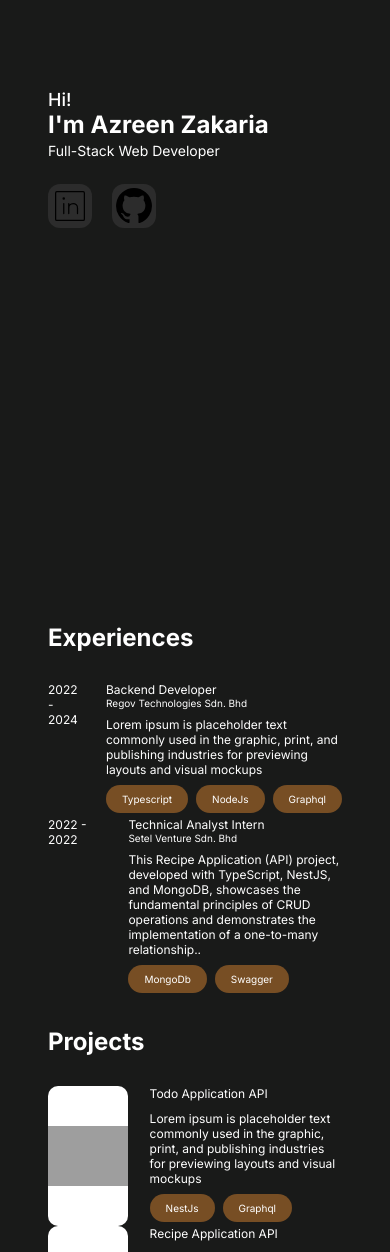
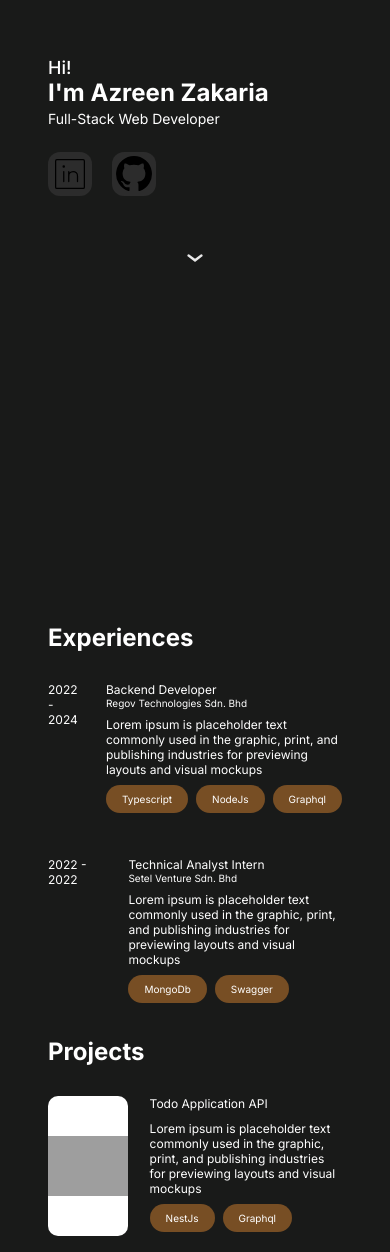
Before and after one commit to azreenzakaria/az-portfolio, a React (Create React App) app: page / in a window 390 px wide. Shown: the part 251-1503 px from the top of the page. Built offline with nearby package versions, Linux system fonts and the light colour scheme; grey boxes are pictures that could not be loaded.

Commit message:
Solve issues

```diff
--- a/package.json
+++ b/package.json
@@ -11,6 +11,7 @@
     "@types/react": "^18.3.11",
     "@types/react-dom": "^18.3.1",
     "@typescript-eslint/parser": "^5.62.0",
+    "lottie-react": "^2.4.0",
     "react": "^18.3.1",
     "react-dom": "^18.3.1",
     "react-router-dom": "^7.0.2",
--- a/src/app/styles/base.scss
+++ b/src/app/styles/base.scss
@@ -5,5 +5,4 @@ body {
   max-width: 100%;
   margin: 0;
   min-height: 100vh;
-  display: flex;
 }
--- a/src/pages/home-page.tsx
+++ b/src/pages/home-page.tsx
@@ -1,12 +1,19 @@
 import IconCard from "../shared/components/card/icon-card";
 import Tab from "../shared/components/tab/tab";
 import UseDeviceDetection from "../shared/hooks/use-device-type";
+import Lottie from "lottie-react";
+import animationData from "../assets/animation/scroll-down.json";
 
 const HomePage = () => {
   const deviceType = UseDeviceDetection();
-  const desktop = deviceType === "Desktop";
-  console.log("desktop");
-
+  const showTab = deviceType === "Desktop";
+  const scrollDown =
+    deviceType === "Mobile" ? (
+      <Lottie
+        animationData={animationData}
+        style={{ width: "4rem", height: "4rem" }}
+      />
+    ) : null;
   return (
     <div className="home-page">
       <div className="box">
@@ -15,10 +22,11 @@ const HomePage = () => {
           <div className="name">I'm Azreen Zakaria</div>
           <div className="position">Full-Stack Web Developer</div>
           <IconCard></IconCard>
+          {scrollDown}
         </div>
       </div>
       <div className="box">
-        <Tab showTab={desktop} />
+        <Tab showTab={showTab} />
       </div>
     </div>
   );
--- a/src/pages/styles/_home-page.scss
+++ b/src/pages/styles/_home-page.scss
@@ -1,5 +1,4 @@
 .home-page {
-  width: 100vw;
   display: flex;
   flex-direction: row;
   color: $secondary-white;
@@ -28,6 +27,13 @@
       }
       div {
         width: 100%;
+      }
+    }
+    .tab {
+      .tab-content {
+        display: flex;
+        align-items: center;
+        justify-content: center;
       }
     }
   }
--- a/src/shared/components/card/config/exp-config.ts
+++ b/src/shared/components/card/config/exp-config.ts
@@ -3,6 +3,7 @@ export const experiencesItem = [
     year: "2022 - 2024",
     position: "Backend Developer",
     company: "Regov Technologies Sdn. Bhd",
+    url: "https://www.regovtech.com/",
     description:
       "Lorem ipsum is placeholder text commonly used in the graphic, print, and publishing industries for previewing layouts and visual mockups",
     skills: ["Typescript", "NodeJs", "Graphql"],
@@ -11,10 +12,9 @@ export const experiencesItem = [
     year: "2022 - 2022",
     position: "Technical Analyst Intern",
     company: "Setel Venture Sdn. Bhd",
+    url: "https://www.setel.com/",
     description:
-      "This Recipe Application (API) project, developed with TypeScript, NestJS, and MongoDB, showcases the fundamental principles of CRUD operations and demonstrates the implementation of a one-to-many relationship..",
+      "Lorem ipsum is placeholder text commonly used in the graphic, print, and publishing industries for previewing layouts and visual mockups",
     skills: ["MongoDb", "Swagger"],
   },
 ];
-
-// This Recipe Application (API) project, developed with TypeScript, NestJS, and MongoDB, showcases the fundamental principles of CRUD operations and demonstrates the implementation of a one-to-many relationship..
--- a/src/shared/components/card/config/project-config.ts
+++ b/src/shared/components/card/config/project-config.ts
@@ -1,9 +1,11 @@
+import { url } from "inspector";
 import checklistIcon from "../../../../assets/icons/checklist.png";
 import recipeIcon from "../../../../assets/icons/recipe.png";
 
 export const projectItems = [
   {
     name: "Todo Application API",
+    url: "https://github.com/azreenzakaria/to-do-list",
     descrition:
       "Lorem ipsum is placeholder text commonly used in the graphic, print, and publishing industries for previewing layouts and visual mockups",
     icon: checklistIcon,
@@ -11,11 +13,10 @@ export const projectItems = [
   },
   {
     name: "Recipe Application API",
+    url: "https://github.com/azreenzakaria/recipe-system-backend",
     descrition:
       "Lorem ipsum is placeholder text commonly used in the graphic, print, and publishing industries for previewing layouts and visual mockups",
     icon: recipeIcon,
     stack: ["Node", "Rest API"],
   },
 ];
-
-// "This Recipe Application (API) project, developed with TypeScript, NestJS, and MongoDB, showcases the fundamental principles of CRUD operations and demonstrates the implementation of a one-to-many relationship..",
--- a/src/shared/components/card/exp-card.tsx
+++ b/src/shared/components/card/exp-card.tsx
@@ -5,6 +5,7 @@ interface ExperienceItem {
   year: string;
   position: string;
   company: string;
+  url: string;
   description: string;
   skills: string[];
 }
@@ -13,6 +14,7 @@ const CardProps = ({
   year,
   position,
   company,
+  url,
   description,
   skills,
 }: ExperienceItem) => {
@@ -21,7 +23,11 @@ const CardProps = ({
       <div className="left">{year}</div>
       <div className="right">
         <div className="content">{position}</div>
-        <div className="content">{company}</div>
+        <div className="content">
+          <a href={url} target="_blank" rel="noopener noreferrer">
+            {company}
+          </a>
+        </div>
         <div className="content">{description}</div>
         <Pill items={skills} />
       </div>
@@ -38,6 +44,7 @@ const ExpCard = () => {
           year={item.year}
           position={item.position}
           company={item.company}
+          url={item.url}
           description={item.description}
           skills={item.skills}
         />
--- a/src/shared/components/card/project-card.tsx
+++ b/src/shared/components/card/project-card.tsx
@@ -4,19 +4,27 @@ import Pill from "../pill/pill";
 
 interface IProject {
   name: string;
+  url: string;
   description: string;
   icon: string;
   stacks: string[];
 }
 
-const Props = ({ name, description, icon, stacks }: IProject) => {
+const Props = ({ name, url, description, icon, stacks }: IProject) => {
+  const linkWebsite = () => {
+    window.open(url, "_blank", "noopener,noreferrer");
+  };
   return (
     <div className="container">
-      <div className="left">
+      <div className="left" onClick={linkWebsite}>
         <img src={icon} alt="Checklist icon" />
       </div>
       <div className="right">
-        <div className="detail">{name}</div>
+        <div className="detail">
+          <a href={url} target="_blank" rel="noopener noreferrer">
+            {name}
+          </a>
+        </div>
         <div className="detail">{description}</div>
         <Pill items={stacks} />
       </div>
@@ -31,6 +39,7 @@ const ProjectCard = () => {
         <Props
           key={index}
           name={item.name}
+          url={item.url}
           description={item.descrition}
           icon={item.icon}
           stacks={item.stack}
--- a/src/shared/components/styles/_exp-card.scss
+++ b/src/shared/components/styles/_exp-card.scss
@@ -1,10 +1,13 @@
 .exp-card {
-  margin: 50% 1rem;
   .container {
+    margin-bottom: 2.5rem;
     margin-left: 3rem;
     margin-right: 3rem;
     display: flex;
     flex-direction: row;
+    &:last-child {
+      margin-bottom: 0;
+    }
     .left {
       text-align: center;
       flex-basis: 20%;
@@ -17,6 +20,13 @@
       }
       .content:nth-child(3) {
         margin-top: 0.5rem;
+      }
+      .content > a {
+        color: black;
+        text-decoration: none;
+        &:hover {
+          text-decoration: underline;
+        }
       }
     }
   }
@@ -35,6 +45,13 @@
         .content:nth-child(2) {
           font-size: $font-size-10;
         }
+        .content > a {
+          color: white;
+          text-decoration: none;
+          &:hover {
+            text-decoration: underline;
+          }
+        }
       }
     }
   }
--- a/src/shared/components/styles/_project-card.scss
+++ b/src/shared/components/styles/_project-card.scss
@@ -1,10 +1,13 @@
 .project-card {
-  margin: 50% 1rem;
   .container {
+    margin-bottom: 2.5rem;
     margin-left: 3rem;
     margin-right: 3rem;
     display: flex;
     flex-direction: row;
+    &:last-child {
+      margin-bottom: 0;
+    }
     .left {
       background-color: $secondary-white;
       border-radius: 10px;
@@ -19,11 +22,21 @@
         display: block;
       }
     }
+    .left:hover {
+      cursor: pointer;
+    }
     .right {
       flex: 1;
       padding-left: 1.35rem;
       .detail:first-child {
         margin-bottom: 10px;
+      }
+      .detail > a {
+        color: $primary-black;
+        text-decoration: none;
+        &:hover {
+          text-decoration: underline;
+        }
       }
     }
   }
@@ -37,6 +50,14 @@
     .container {
       margin-left: 3rem;
       margin-right: 3rem;
+      .right {
+        .detail > a {
+          color: white;
+        }
+      }
+    }
+    .container:last-child {
+      margin-bottom: 4rem;
     }
   }
 }
--- a/src/shared/components/styles/_tab.scss
+++ b/src/shared/components/styles/_tab.scss
@@ -8,7 +8,6 @@
   ul {
     margin: 0;
     padding: 0;
-    height: 100vh;
     width: 4vh;
     display: flex;
     flex-direction: column;
@@ -41,6 +40,6 @@
   }
 
   .tab-content {
-    width: 100%;
+    margin: 0;
   }
 }
```
Also changed, not shown: src/assets/animation/scroll-down.json (added, +1 -0 lines), 1 other file (tests, documents, lock files or other folders).
